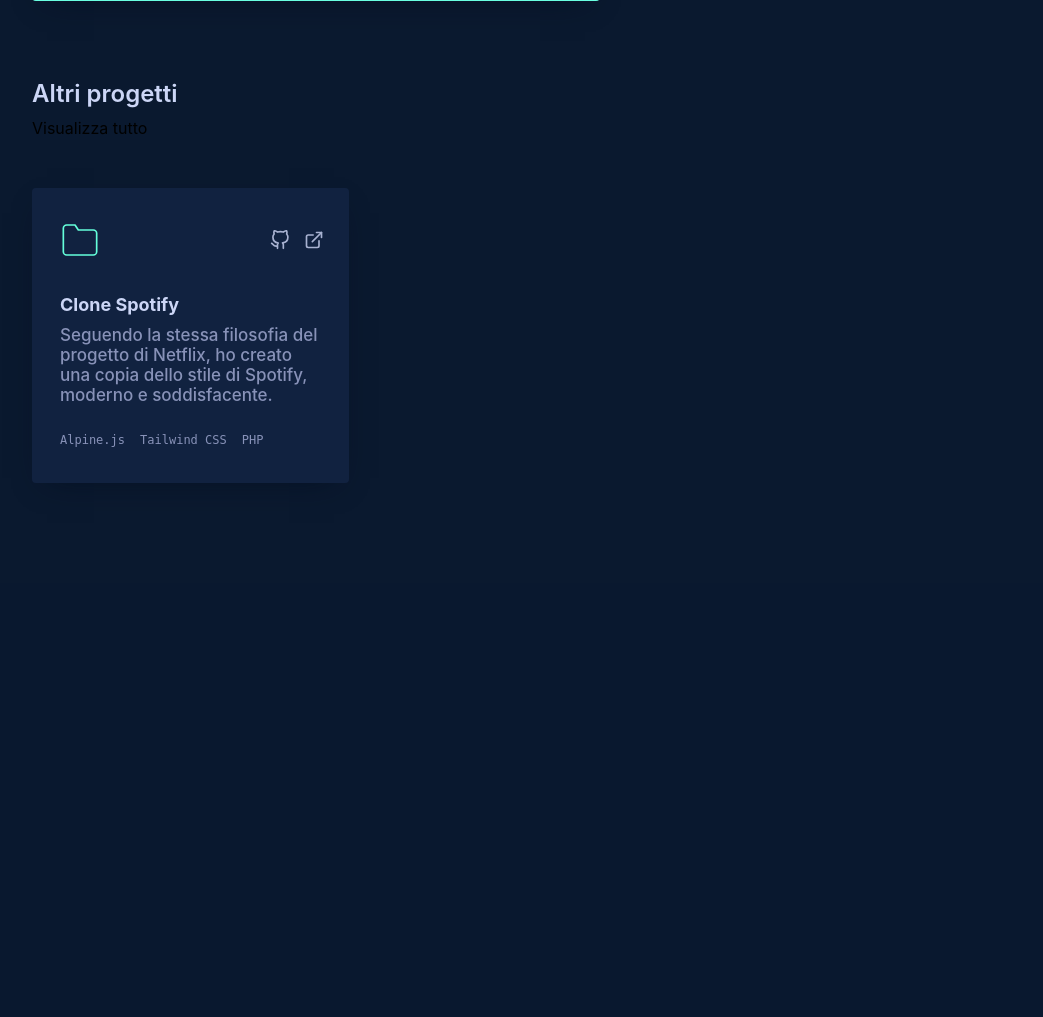
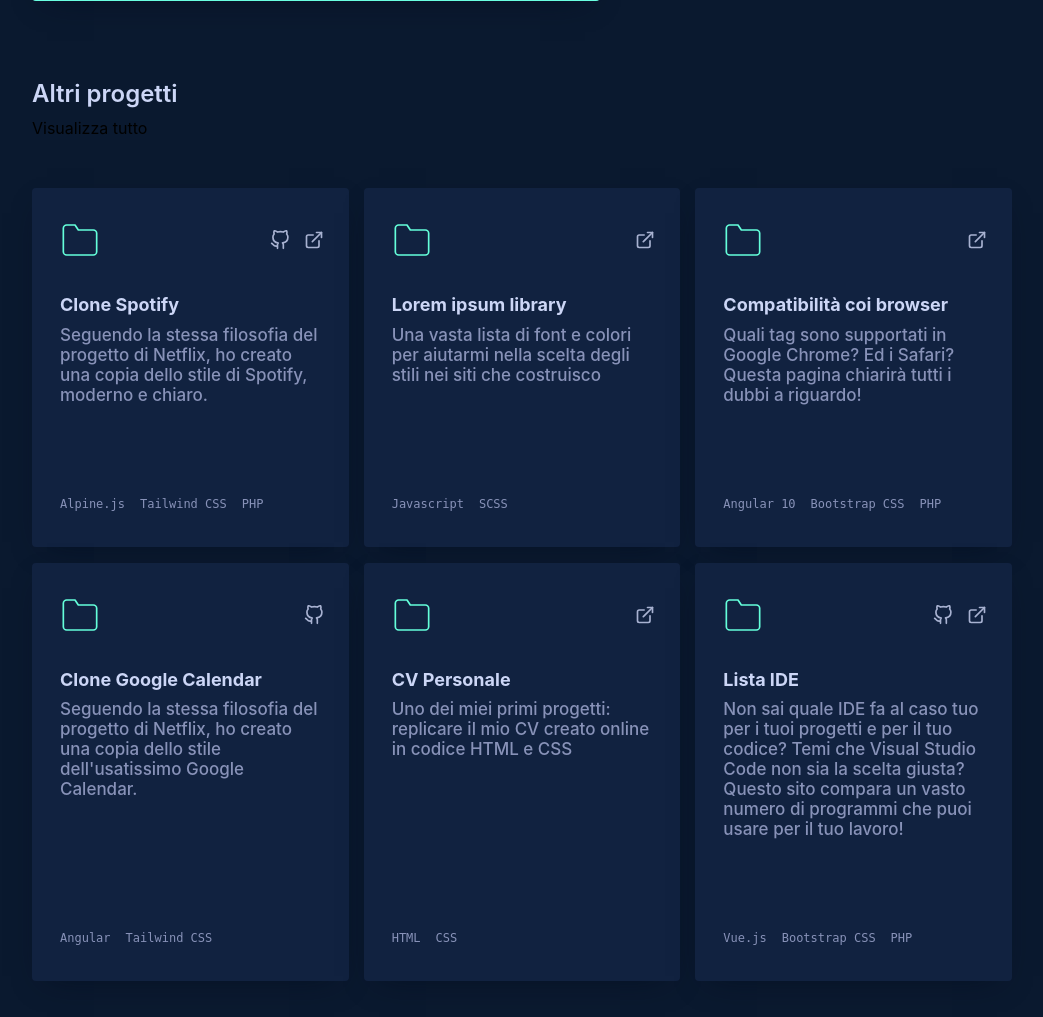
Before and after one commit to B1akeIT/portfolio, a PHP site: page /Home_page.html in a window 1280 px wide. Shown: the part 3990-5007 px from the top of the page, without its empty margins (118-1161 px from the left). Before the commit the page ends 4473 px from the top, so only its background shows below. Run offline with PHP 8.4, Linux system fonts and the light colour scheme.

Commit message:
Nuovi progetti secondari

```diff
--- a/Home_page.html
+++ b/Home_page.html
@@ -247,6 +247,7 @@
                 <ul class="tabella-progetti-secondari">
                     <li class="progetto-secondario">
                         <div class="contenuto-progetto">
+                            <div>
                                 <div class="header">
                                     <div style="color: #64FFDA;">
                                         <svg xmlns="http://www.w3.org/2000/svg" role="img" viewBox="0 0 24 24"
@@ -259,7 +260,8 @@
                                     <div class="lista-link">
                                         <a class="link">
                                             <svg xmlns="http://www.w3.org/2000/svg" role="img" viewBox="0 0 24 24"
-                                             fill="none" stroke="currentColor" stroke-width="2" stroke-linecap="round"
+                                                 fill="none" stroke="currentColor" stroke-width="2"
+                                                 stroke-linecap="round"
                                                  stroke-linejoin="round" class="feather feather-github">
                                                 <title>GitHub</title>
                                                 <path d="M9 19c-5 1.5-5-2.5-7-3m14 6v-3.87a3.37 3.37 0 0 0-.94-2.61c3.14-.35 6.44-1.54 6.44-7A5.44 5.44 0 0 0 20 4.77 5.07 5.07 0 0 0 19.91 1S18.73.65 16 2.48a13.38 13.38 0 0 0-7 0C6.27.65 5.09 1 5.09 1A5.07 5.07 0 0 0 5 4.77a5.44 5.44 0 0 0-1.5 3.78c0 5.42 3.3 6.61 6.44 7A3.37 3.37 0 0 0 9 18.13V22"></path>
@@ -267,7 +269,8 @@
                                         </a>
                                         <a class="link">
                                             <svg xmlns="http://www.w3.org/2000/svg" role="img" viewBox="0 0 24 24"
-                                             fill="none" stroke="currentColor" stroke-width="2" stroke-linecap="round"
+                                                 fill="none" stroke="currentColor" stroke-width="2"
+                                                 stroke-linecap="round"
                                                  stroke-linejoin="round" class="feather feather-external-link">
                                                 <title>Link esterno</title>
                                                 <path d="M18 13v6a2 2 0 0 1-2 2H5a2 2 0 0 1-2-2V8a2 2 0 0 1 2-2h6"></path>
@@ -283,13 +286,245 @@
                                 <div class="descrizione-progetto">
                                     <p>
                                         Seguendo la stessa filosofia del progetto di Netflix, ho creato una copia dello
-                                    stile di Spotify, moderno e soddisfacente.
+                                        stile di Spotify, moderno e chiaro.
                                     </p>
+                                </div>
                             </div>
                             <div class="tecnologie-progetto">
                                 <ul class="lista-tecnologie">
                                     <li>Alpine.js</li>
                                     <li>Tailwind CSS</li>
+                                    <li>PHP</li>
+                                </ul>
+                            </div>
+                        </div>
+                    </li>
+                    <li class="progetto-secondario">
+                        <div class="contenuto-progetto">
+                            <div>
+                                <div class="header">
+                                    <div style="color: #64FFDA;">
+                                        <svg xmlns="http://www.w3.org/2000/svg" role="img" viewBox="0 0 24 24"
+                                             fill="none" stroke="currentColor" stroke-width="1" stroke-linecap="round"
+                                             stroke-linejoin="round" class="icona-cartella">
+                                            <title> Cartella </title>
+                                            <path d="M22 19a2 2 0 0 1-2 2H4a2 2 0 0 1-2-2V5a2 2 0 0 1 2-2h5l2 3h9a2 2 0 0 1 2 2z"></path>
+                                        </svg>
+                                    </div>
+                                    <div class="lista-link">
+                                        <a class="link">
+                                            <svg xmlns="http://www.w3.org/2000/svg" role="img" viewBox="0 0 24 24"
+                                                 fill="none" stroke="currentColor" stroke-width="2"
+                                                 stroke-linecap="round"
+                                                 stroke-linejoin="round" class="feather feather-external-link">
+                                                <title>Link esterno</title>
+                                                <path d="M18 13v6a2 2 0 0 1-2 2H5a2 2 0 0 1-2-2V8a2 2 0 0 1 2-2h6"></path>
+                                                <polyline points="15 3 21 3 21 9"></polyline>
+                                                <line x1="10" y1="14" x2="21" y2="3"></line>
+                                            </svg>
+                                        </a>
+                                    </div>
+                                </div>
+                                <h3 class="titolo-progetto">
+                                    Lorem ipsum library
+                                </h3>
+                                <div class="descrizione-progetto">
+                                    <p>
+                                        Una vasta lista di font e colori per aiutarmi nella scelta degli stili nei siti
+                                        che
+                                        costruisco
+                                    </p>
+                                </div>
+                            </div>
+                            <div class="tecnologie-progetto">
+                                <ul class="lista-tecnologie">
+                                    <li>Javascript</li>
+                                    <li>SCSS</li>
+                                </ul>
+                            </div>
+                        </div>
+                    </li>
+                    <li class="progetto-secondario">
+                        <div class="contenuto-progetto">
+                            <div>
+                                <div class="header">
+                                    <div style="color: #64FFDA;">
+                                        <svg xmlns="http://www.w3.org/2000/svg" role="img" viewBox="0 0 24 24"
+                                             fill="none" stroke="currentColor" stroke-width="1" stroke-linecap="round"
+                                             stroke-linejoin="round" class="icona-cartella">
+                                            <title> Cartella </title>
+                                            <path d="M22 19a2 2 0 0 1-2 2H4a2 2 0 0 1-2-2V5a2 2 0 0 1 2-2h5l2 3h9a2 2 0 0 1 2 2z"></path>
+                                        </svg>
+                                    </div>
+                                    <div class="lista-link">
+                                        <a class="link">
+                                            <svg xmlns="http://www.w3.org/2000/svg" role="img" viewBox="0 0 24 24"
+                                                 fill="none" stroke="currentColor" stroke-width="2"
+                                                 stroke-linecap="round"
+                                                 stroke-linejoin="round" class="feather feather-external-link">
+                                                <title>Link esterno</title>
+                                                <path d="M18 13v6a2 2 0 0 1-2 2H5a2 2 0 0 1-2-2V8a2 2 0 0 1 2-2h6"></path>
+                                                <polyline points="15 3 21 3 21 9"></polyline>
+                                                <line x1="10" y1="14" x2="21" y2="3"></line>
+                                            </svg>
+                                        </a>
+                                    </div>
+                                </div>
+                                <h3 class="titolo-progetto">
+                                    Compatibilità coi browser
+                                </h3>
+                                <div class="descrizione-progetto">
+                                    <p>
+                                        Quali tag sono supportati in Google Chrome? Ed i Safari? Questa pagina chiarirà
+                                        tutti i dubbi a riguardo!
+                                    </p>
+                                </div>
+                            </div>
+                            <div class="tecnologie-progetto">
+                                <ul class="lista-tecnologie">
+                                    <li>Angular 10</li>
+                                    <li>Bootstrap CSS</li>
+                                    <li>PHP</li>
+                                </ul>
+                            </div>
+                        </div>
+                    </li>
+                    <li class="progetto-secondario">
+                        <div class="contenuto-progetto">
+                            <div>
+                                <div class="header">
+                                    <div style="color: #64FFDA;">
+                                        <svg xmlns="http://www.w3.org/2000/svg" role="img" viewBox="0 0 24 24"
+                                             fill="none" stroke="currentColor" stroke-width="1" stroke-linecap="round"
+                                             stroke-linejoin="round" class="icona-cartella">
+                                            <title> Cartella </title>
+                                            <path d="M22 19a2 2 0 0 1-2 2H4a2 2 0 0 1-2-2V5a2 2 0 0 1 2-2h5l2 3h9a2 2 0 0 1 2 2z"></path>
+                                        </svg>
+                                    </div>
+                                    <div class="lista-link">
+                                        <a class="link">
+                                            <svg xmlns="http://www.w3.org/2000/svg" role="img" viewBox="0 0 24 24"
+                                                 fill="none" stroke="currentColor" stroke-width="2"
+                                                 stroke-linecap="round"
+                                                 stroke-linejoin="round" class="feather feather-github">
+                                                <title>GitHub</title>
+                                                <path d="M9 19c-5 1.5-5-2.5-7-3m14 6v-3.87a3.37 3.37 0 0 0-.94-2.61c3.14-.35 6.44-1.54 6.44-7A5.44 5.44 0 0 0 20 4.77 5.07 5.07 0 0 0 19.91 1S18.73.65 16 2.48a13.38 13.38 0 0 0-7 0C6.27.65 5.09 1 5.09 1A5.07 5.07 0 0 0 5 4.77a5.44 5.44 0 0 0-1.5 3.78c0 5.42 3.3 6.61 6.44 7A3.37 3.37 0 0 0 9 18.13V22"></path>
+                                            </svg>
+                                        </a>
+                                    </div>
+                                </div>
+                                <h3 class="titolo-progetto">
+                                    Clone Google Calendar
+                                </h3>
+                                <div class="descrizione-progetto">
+                                    <p>
+                                        Seguendo la stessa filosofia del progetto di Netflix, ho creato una copia dello
+                                        stile dell'usatissimo Google Calendar.
+                                    </p>
+                                </div>
+                            </div>
+                            <div class="tecnologie-progetto">
+                                <ul class="lista-tecnologie">
+                                    <li>Angular</li>
+                                    <li>Tailwind CSS</li>
+                                </ul>
+                            </div>
+                        </div>
+                    </li>
+                    <li class="progetto-secondario">
+                        <div class="contenuto-progetto">
+                            <div>
+                                <div class="header">
+                                    <div style="color: #64FFDA;">
+                                        <svg xmlns="http://www.w3.org/2000/svg" role="img" viewBox="0 0 24 24"
+                                             fill="none" stroke="currentColor" stroke-width="1" stroke-linecap="round"
+                                             stroke-linejoin="round" class="icona-cartella">
+                                            <title> Cartella </title>
+                                            <path d="M22 19a2 2 0 0 1-2 2H4a2 2 0 0 1-2-2V5a2 2 0 0 1 2-2h5l2 3h9a2 2 0 0 1 2 2z"></path>
+                                        </svg>
+                                    </div>
+                                    <div class="lista-link">
+                                        <a class="link">
+                                            <svg xmlns="http://www.w3.org/2000/svg" role="img" viewBox="0 0 24 24"
+                                                 fill="none" stroke="currentColor" stroke-width="2"
+                                                 stroke-linecap="round"
+                                                 stroke-linejoin="round" class="feather feather-external-link">
+                                                <title>Link esterno</title>
+                                                <path d="M18 13v6a2 2 0 0 1-2 2H5a2 2 0 0 1-2-2V8a2 2 0 0 1 2-2h6"></path>
+                                                <polyline points="15 3 21 3 21 9"></polyline>
+                                                <line x1="10" y1="14" x2="21" y2="3"></line>
+                                            </svg>
+                                        </a>
+                                    </div>
+                                </div>
+                                <h3 class="titolo-progetto">
+                                    CV Personale
+                                </h3>
+                                <div class="descrizione-progetto">
+                                    <p>
+                                        Uno dei miei primi progetti: replicare il mio CV creato online in codice HTML e
+                                        CSS
+                                    </p>
+                                </div>
+                            </div>
+                            <div class="tecnologie-progetto">
+                                <ul class="lista-tecnologie">
+                                    <li>HTML</li>
+                                    <li>CSS</li>
+                                </ul>
+                            </div>
+                        </div>
+                    </li>
+                    <li class="progetto-secondario">
+                        <div class="contenuto-progetto">
+                            <div>
+                                <div class="header">
+                                    <div style="color: #64FFDA;">
+                                        <svg xmlns="http://www.w3.org/2000/svg" role="img" viewBox="0 0 24 24"
+                                             fill="none" stroke="currentColor" stroke-width="1" stroke-linecap="round"
+                                             stroke-linejoin="round" class="icona-cartella">
+                                            <title> Cartella </title>
+                                            <path d="M22 19a2 2 0 0 1-2 2H4a2 2 0 0 1-2-2V5a2 2 0 0 1 2-2h5l2 3h9a2 2 0 0 1 2 2z"></path>
+                                        </svg>
+                                    </div>
+                                    <div class="lista-link">
+                                        <a class="link">
+                                            <svg xmlns="http://www.w3.org/2000/svg" role="img" viewBox="0 0 24 24"
+                                                 fill="none" stroke="currentColor" stroke-width="2"
+                                                 stroke-linecap="round"
+                                                 stroke-linejoin="round" class="feather feather-github">
+                                                <title>GitHub</title>
+                                                <path d="M9 19c-5 1.5-5-2.5-7-3m14 6v-3.87a3.37 3.37 0 0 0-.94-2.61c3.14-.35 6.44-1.54 6.44-7A5.44 5.44 0 0 0 20 4.77 5.07 5.07 0 0 0 19.91 1S18.73.65 16 2.48a13.38 13.38 0 0 0-7 0C6.27.65 5.09 1 5.09 1A5.07 5.07 0 0 0 5 4.77a5.44 5.44 0 0 0-1.5 3.78c0 5.42 3.3 6.61 6.44 7A3.37 3.37 0 0 0 9 18.13V22"></path>
+                                            </svg>
+                                        </a>
+                                        <a class="link">
+                                            <svg xmlns="http://www.w3.org/2000/svg" role="img" viewBox="0 0 24 24"
+                                                 fill="none" stroke="currentColor" stroke-width="2"
+                                                 stroke-linecap="round"
+                                                 stroke-linejoin="round" class="feather feather-external-link">
+                                                <title>Link esterno</title>
+                                                <path d="M18 13v6a2 2 0 0 1-2 2H5a2 2 0 0 1-2-2V8a2 2 0 0 1 2-2h6"></path>
+                                                <polyline points="15 3 21 3 21 9"></polyline>
+                                                <line x1="10" y1="14" x2="21" y2="3"></line>
+                                            </svg>
+                                        </a>
+                                    </div>
+                                </div>
+                                <h3 class="titolo-progetto">
+                                    Lista IDE
+                                </h3>
+                                <div class="descrizione-progetto">
+                                    <p>
+                                        Non sai quale IDE fa al caso tuo per i tuoi progetti e per il tuo codice? Temi
+                                        che Visual Studio Code non sia la scelta giusta? Questo sito compara un vasto
+                                        numero di programmi che puoi usare per il tuo lavoro!
+                                    </p>
+                                </div>
+                            </div>
+                            <div class="tecnologie-progetto">
+                                <ul class="lista-tecnologie">
+                                    <li>Vue.js</li>
+                                    <li>Bootstrap CSS</li>
                                     <li>PHP</li>
                                 </ul>
                             </div>
--- a/stile.css
+++ b/stile.css
@@ -529,10 +529,8 @@
     margin: 0;
 }
 
-@media (max-width: 480px) {
-    #progetti-in-evidenza li.progetto-in-evidenza:not(:last-of-type) {
-        margin-bottom: 30px;
-    }
+#progetti-in-evidenza li.progetto-in-evidenza:not(:last-of-type) {
+    margin-bottom: 100px;
 }
 
 @media (max-width: 768px) {
@@ -541,8 +539,10 @@
     }
 }
 
-#progetti-in-evidenza li.progetto-in-evidenza:not(:last-of-type) {
-    margin-bottom: 100px;
+@media (max-width: 480px) {
+    #progetti-in-evidenza li.progetto-in-evidenza:not(:last-of-type) {
+        margin-bottom: 30px;
+    }
 }
 
 #progetti-in-evidenza li.progetto-in-evidenza {
@@ -788,7 +788,7 @@
     right: 0;
     top: 0;
     width: 100%;
-    object-fit: contain;
+    object-fit: cover;
 
     transform: translateZ(0);
     transition: opacity .25s linear;
@@ -798,20 +798,21 @@
 
 /* Progetti secondari */
 
-@media (max-width: 1080px) {
-    .tabella-progetti-secondari {
-        grid-template-columns: repeat(auto-fill, minmax(250px, 1fr));
-    }
-}
-
 .tabella-progetti-secondari {
     list-style: none;
     padding: 0;
     margin: 50px 0 0;
     display: grid;
     grid-template-columns: repeat(auto-fill, minmax(300px, 1fr));
-    gap: 15px;
+    column-gap: 15px;
+    row-gap: 80px;
     position: relative;
+}
+
+@media (max-width: 1080px) {
+    .tabella-progetti-secondari {
+        grid-template-columns: repeat(auto-fill, minmax(250px, 1fr));
+    }
 }
 
 .progetto-secondario {
@@ -832,6 +833,9 @@
     background-color: #112240;
     transition: 0.25s;
     overflow: auto;
+    -webkit-box-pack: justify;
+    justify-content: space-between;
+    height: 100%;
 }
 
 .progetto-secondario .header {
```
Lines whose indentation alone changed are shown as unchanged.
